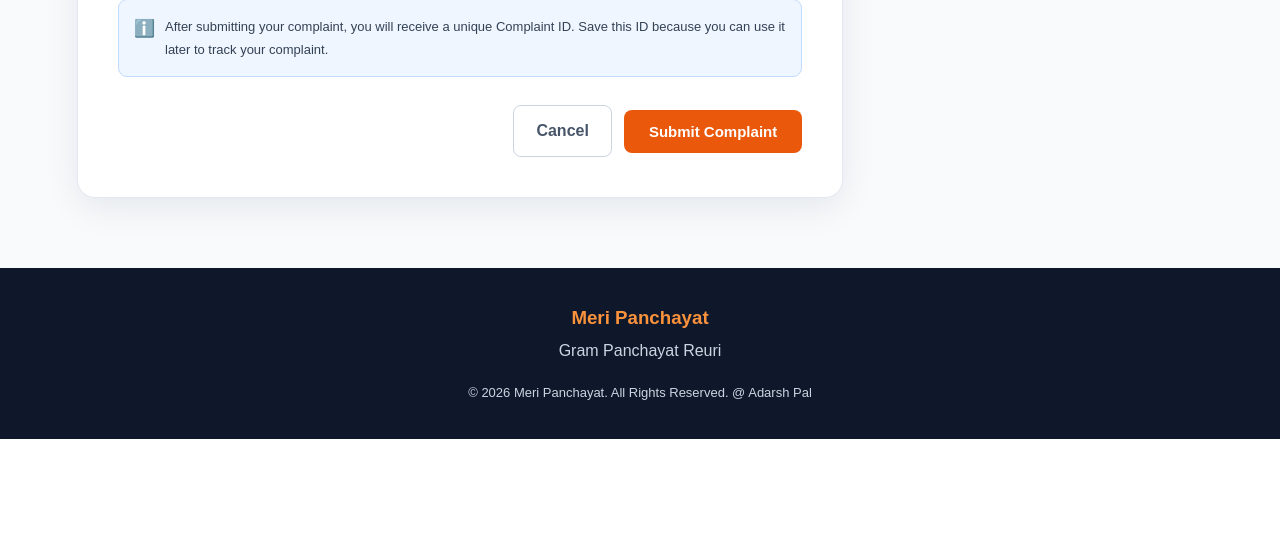
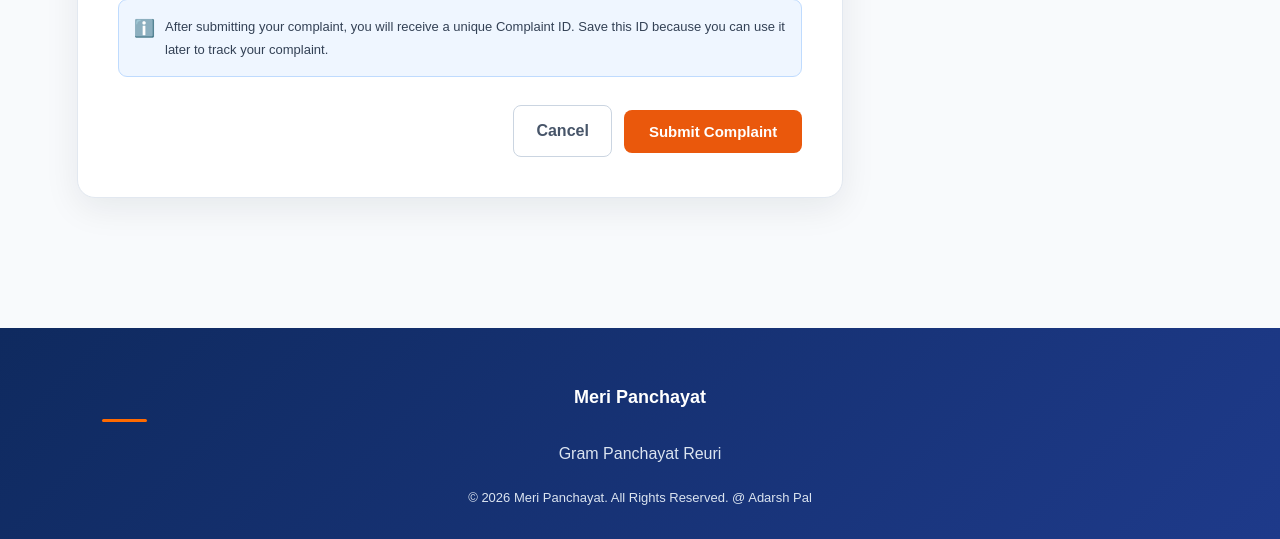
Before and after one commit to adarshpal8853-debug/e-Reuri, a Django app: page /complaint/ in a window 1280 px wide. Shown: the part 1355-1894 px from the top of the page. Before the commit the page ends 1794 px from the top, so only its background shows below. Run offline with Django 5.2, Linux system fonts and the light colour scheme; the visitor is signed in with stand-in values (Sample User, id 1).

Commit message:
Update homepage design

```diff
--- a/panchayat/static/panchayat/style.css
+++ b/panchayat/static/panchayat/style.css
@@ -4296,3 +4296,183 @@ section.hero .hero-image-shape img {
         width: 100% !important;
     }
 }
+
+
+/* =====================================================
+   PROFESSIONAL FOOTER
+===================================================== */
+
+footer {
+    background: linear-gradient(135deg, #0f2a5f, #1e3a8a);
+    color: #ffffff;
+    padding: 55px 8% 20px;
+    margin-top: 60px;
+}
+
+footer a {
+    color: #e5e7eb;
+    text-decoration: none;
+    transition: 0.3s ease;
+}
+
+footer a:hover {
+    color: #ff8a00;
+    padding-left: 4px;
+}
+
+/* Footer Main Layout */
+.footer-container {
+    max-width: 1200px;
+    margin: auto;
+    display: grid;
+    grid-template-columns: 1.5fr 1fr 1fr 1.2fr;
+    gap: 45px;
+}
+
+/* Footer Heading */
+footer h2,
+footer h3 {
+    color: #ffffff;
+    margin-bottom: 18px;
+}
+
+footer h2 {
+    font-size: 25px;
+}
+
+footer h3 {
+    font-size: 18px;
+    position: relative;
+    padding-bottom: 10px;
+}
+
+footer h3::after {
+    content: "";
+    position: absolute;
+    left: 0;
+    bottom: 0;
+    width: 45px;
+    height: 3px;
+    background: #ff6a00;
+    border-radius: 10px;
+}
+
+/* Footer Description */
+footer p {
+    color: #dbe4f0;
+    line-height: 1.7;
+    margin-bottom: 10px;
+}
+
+/* Quick Links / Citizen Links */
+footer ul {
+    list-style: none;
+    padding: 0;
+    margin: 0;
+}
+
+footer li {
+    margin-bottom: 11px;
+}
+
+footer li a {
+    font-size: 15px;
+}
+
+/* Contact Section */
+footer .contact-info {
+    line-height: 1.9;
+}
+
+/* Contact Button */
+footer .contact-btn,
+footer a[href*="contact"] {
+    display: inline-flex;
+    align-items: center;
+    gap: 8px;
+    background: #ff6a00;
+    color: #ffffff;
+    padding: 11px 20px;
+    border-radius: 8px;
+    font-weight: 700;
+    margin-top: 12px;
+    transition: 0.3s ease;
+}
+
+footer .contact-btn:hover,
+footer a[href*="contact"]:hover {
+    background: #e85d00;
+    color: #ffffff;
+    transform: translateY(-2px);
+    padding-left: 20px;
+}
+
+/* =====================================================
+   DEVELOPER CREDIT
+===================================================== */
+
+.footer-developer {
+    margin-top: 35px;
+    padding-top: 22px;
+    border-top: 1px solid rgba(255,255,255,0.15);
+    text-align: center;
+    color: #dbe4f0;
+    font-size: 14px;
+}
+
+.footer-developer strong {
+    color: #ff8a00;
+    font-size: 16px;
+    font-weight: 800;
+    background: rgba(255,106,0,0.12);
+    padding: 5px 12px;
+    border-radius: 20px;
+    display: inline-block;
+    margin-left: 4px;
+}
+
+/* Copyright */
+.footer-copyright {
+    text-align: center;
+    margin-top: 18px;
+    color: #aebbd0;
+    font-size: 13px;
+}
+
+/* =====================================================
+   MOBILE RESPONSIVE
+===================================================== */
+
+@media (max-width: 850px) {
+
+    .footer-container {
+        grid-template-columns: 1fr 1fr;
+        gap: 35px;
+    }
+}
+
+@media (max-width: 550px) {
+
+    footer {
+        padding: 40px 6% 18px;
+    }
+
+    .footer-container {
+        grid-template-columns: 1fr;
+        gap: 30px;
+    }
+
+    footer h2 {
+        font-size: 22px;
+    }
+
+    footer h3 {
+        font-size: 17px;
+    }
+
+    .footer-developer strong {
+        display: block;
+        width: fit-content;
+        margin: 8px auto 0;
+    }
+}
```
